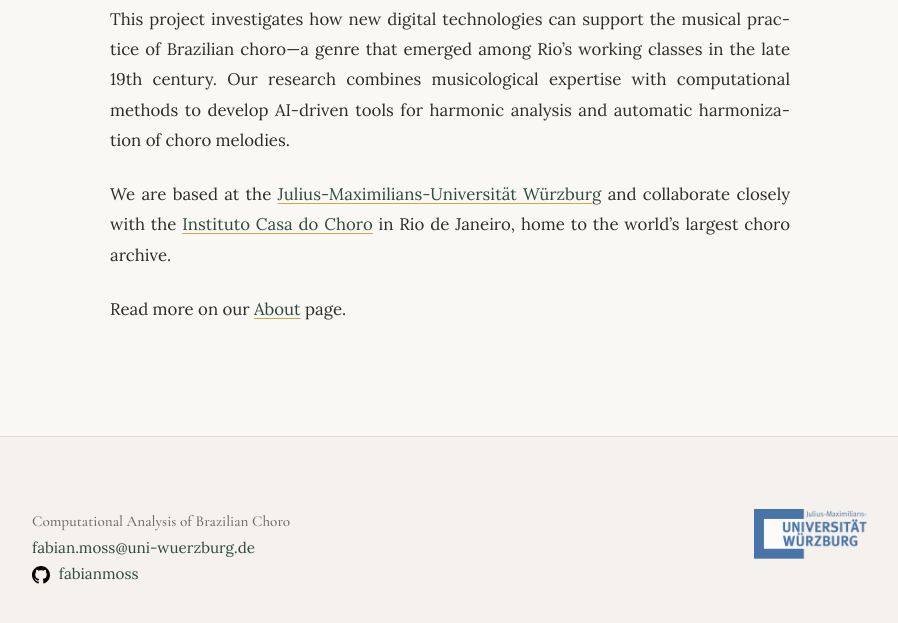
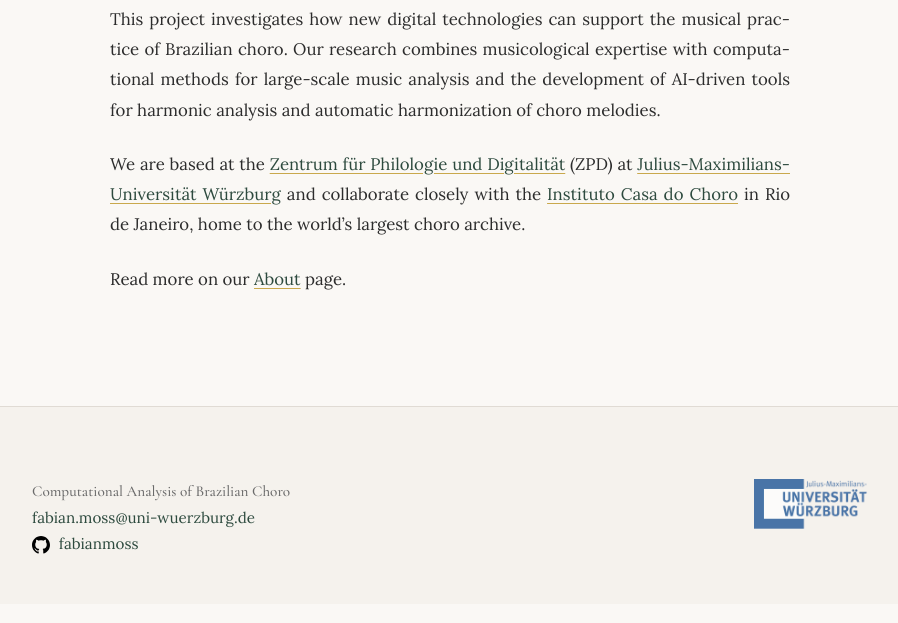
Before and after one commit to fabianmoss/choro, a Jekyll site: the page built from index.md, in a window 1280 px wide and 1125 px high. Shown: the part 482-1105 px from the top of the window, without its empty margins (190-1088 px from the left). Built offline with Jekyll 4.4.1, drawn with Linux system fonts in a browser that asks for light colours.

Commit message:
update home text

```diff
--- a/index.md
+++ b/index.md
@@ -4,8 +4,11 @@ header_image: /static/choroes.jpg
 header_caption: "Grupo de Chorões Antigos, from acervo.casadochoro.com.br"
 ---
 
-This project investigates how new digital technologies can support the musical practice of Brazilian choro—a genre that emerged among Rio's working classes in the late 19th century. Our research combines musicological expertise with computational methods to develop AI-driven tools for harmonic analysis and automatic harmonization of choro melodies.
+This project investigates how new digital technologies can support the musical practice of Brazilian choro.
+Our research combines musicological expertise with computational methods for large-scale music analysis
+and the development of AI-driven tools for harmonic analysis and automatic harmonization of choro melodies.
 
-We are based at the [Julius-Maximilians-Universität Würzburg](https://www.uni-wuerzburg.de) and collaborate closely with the [Instituto Casa do Choro](https://acervo.casadochoro.com.br/) in Rio de Janeiro, home to the world's largest choro archive.
+We are based at the [Zentrum für Philologie und Digitalität](https://www.uni-wuerzburg.de/zpd/) (ZPD) at [Julius-Maximilians-Universität Würzburg](https://www.uni-wuerzburg.de)
+and collaborate closely with the [Instituto Casa do Choro](https://acervo.casadochoro.com.br/) in Rio de Janeiro, home to the world's largest choro archive.
 
 Read more on our [About](about) page.
```
